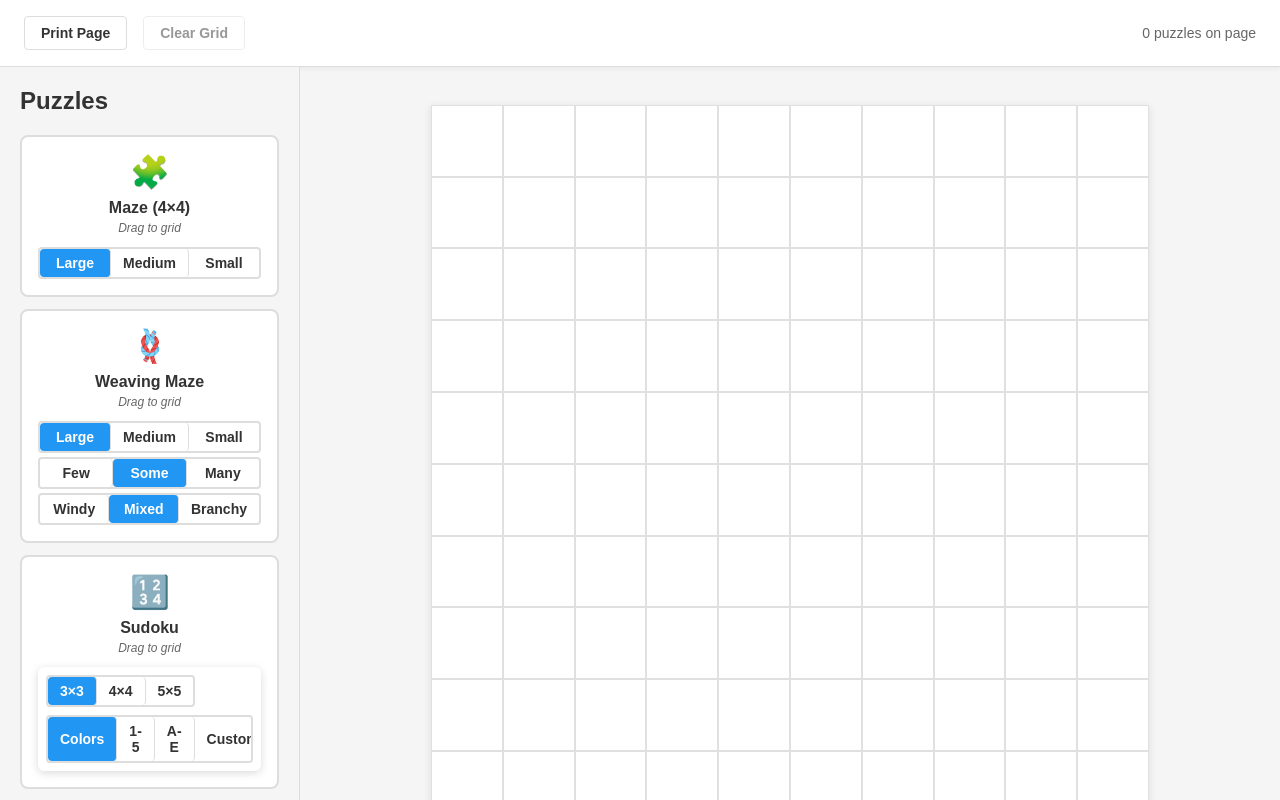
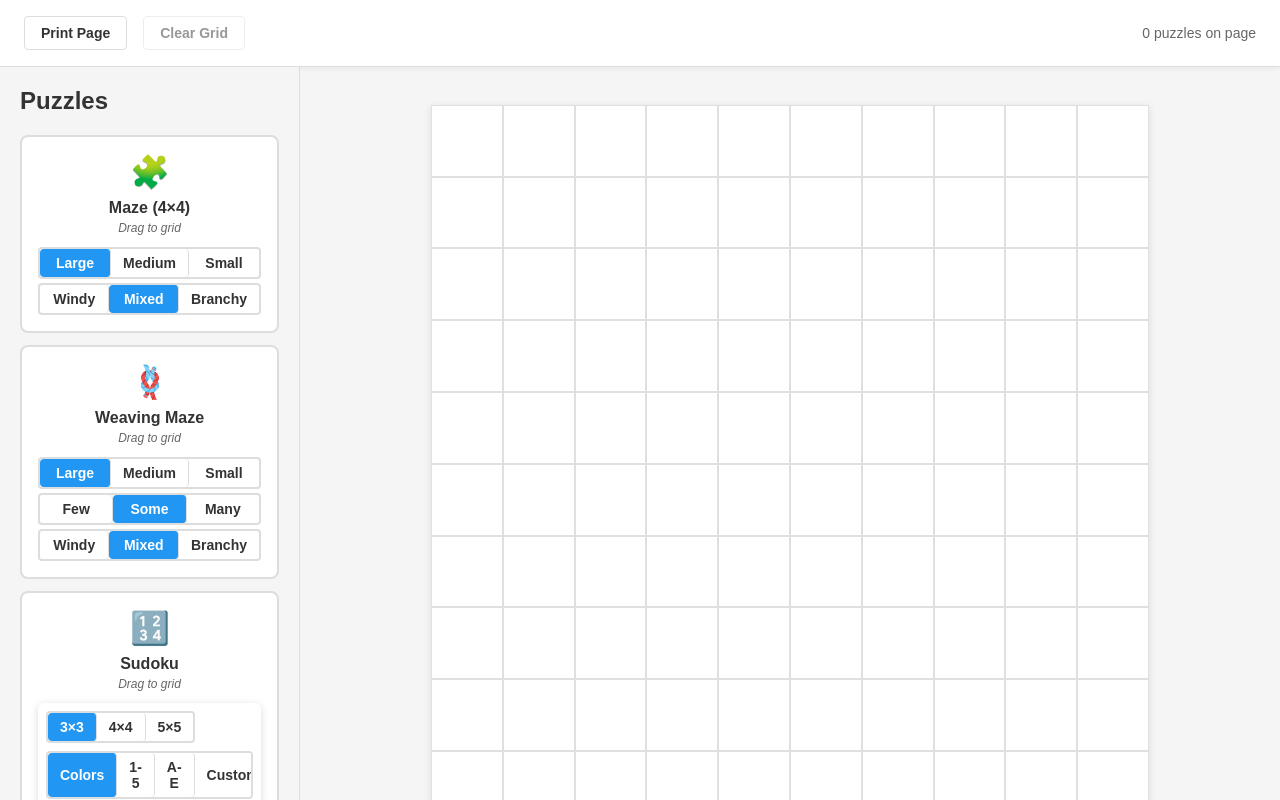
Before and after one commit to dslh/puzzle-page, a React (Vite) app: page / in a window 1280 px wide. Built offline with nearby package versions, Linux system fonts and the light colour scheme; a web font is replaced by a local one.

Commit message:
feat: Add branchiness configuration to Maze puzzle

```diff
--- a/src/components/puzzles/Maze/MazeConfigBar.module.css
+++ b/src/components/puzzles/Maze/MazeConfigBar.module.css
@@ -1,3 +1,9 @@
+.configContainer {
+  display: flex;
+  flex-direction: column;
+  gap: 4px;
+}
+
 .buttonBar {
   display: flex;
   border: 2px solid #ddd;
--- a/src/components/puzzles/Maze/MazeConfigBar.tsx
+++ b/src/components/puzzles/Maze/MazeConfigBar.tsx
@@ -8,13 +8,15 @@ interface MazeConfigBarProps {
 
 export default function MazeConfigBar({ value, onChange }: MazeConfigBarProps) {
   const ratio = value.cellSizeRatio;
+  const branchiness = value.branchiness;
 
   return (
+    <div className={styles.configContainer}>
       <div className={styles.buttonBar}>
         <button
           type="button"
           className={`${styles.button} ${ratio === 2 ? styles.selected : ''}`}
-        onClick={() => onChange({ cellSizeRatio: 2 })}
+          onClick={() => onChange({ ...value, cellSizeRatio: 2 })}
           title="Larger cells (easier)"
         >
           Large
@@ -22,7 +24,7 @@ export default function MazeConfigBar({ value, onChange }: MazeConfigBarProps) {
         <button
           type="button"
           className={`${styles.button} ${ratio === 3 ? styles.selected : ''}`}
-        onClick={() => onChange({ cellSizeRatio: 3 })}
+          onClick={() => onChange({ ...value, cellSizeRatio: 3 })}
           title="Medium cells"
         >
           Medium
@@ -30,11 +32,38 @@ export default function MazeConfigBar({ value, onChange }: MazeConfigBarProps) {
         <button
           type="button"
           className={`${styles.button} ${ratio === 4 ? styles.selected : ''}`}
-        onClick={() => onChange({ cellSizeRatio: 4 })}
+          onClick={() => onChange({ ...value, cellSizeRatio: 4 })}
           title="Smaller cells (harder)"
         >
           Small
         </button>
       </div>
+      <div className={styles.buttonBar}>
+        <button
+          type="button"
+          className={`${styles.button} ${branchiness === 'low' ? styles.selected : ''}`}
+          onClick={() => onChange({ ...value, branchiness: 'low' })}
+          title="Long corridors, few branches"
+        >
+          Windy
+        </button>
+        <button
+          type="button"
+          className={`${styles.button} ${branchiness === 'medium' ? styles.selected : ''}`}
+          onClick={() => onChange({ ...value, branchiness: 'medium' })}
+          title="Balanced corridors and branches"
+        >
+          Mixed
+        </button>
+        <button
+          type="button"
+          className={`${styles.button} ${branchiness === 'high' ? styles.selected : ''}`}
+          onClick={() => onChange({ ...value, branchiness: 'high' })}
+          title="Many branches, shorter corridors"
+        >
+          Branchy
+        </button>
+      </div>
+    </div>
   );
 }
--- a/src/components/puzzles/Maze/definition.ts
+++ b/src/components/puzzles/Maze/definition.ts
@@ -13,6 +13,7 @@ export const puzzleDefinition: PuzzleDefinition<MazeConfig> = {
   defaultHeight: 4,
   defaultConfig: {
     cellSizeRatio: 2,
+    branchiness: 'medium',
   },
   resizable: {
     width: true,
--- a/src/components/puzzles/Maze/generator.ts
+++ b/src/components/puzzles/Maze/generator.ts
@@ -18,6 +18,8 @@ export interface Maze {
   end: { x: number; y: number };
 }
 
+export type Branchiness = 'low' | 'medium' | 'high';
+
 /**
  * Simple seeded random number generator
  */
@@ -34,16 +36,35 @@ class SeededRandom {
   }
 }
 
+function getBranchProbability(branchiness: Branchiness): number {
+  switch (branchiness) {
+    case 'low':
+      return 0.0; // Pure DFS - long corridors
+    case 'medium':
+      return 0.3; // Mix of corridors and branches
+    case 'high':
+      return 0.6; // More branches, shorter corridors
+  }
+}
+
 /**
- * Generate a maze using recursive backtracking algorithm
+ * Generate a maze using the Growing Tree algorithm.
+ * The 'branchiness' parameter controls the branching factor.
+ * - 'low': Recursive backtracker (long corridors)
+ * - 'medium': Mix of backtracker and random walk
+ * - 'high': Prim's algorithm (many short branches)
+ *
  * Suitable for 4-5 year olds (small, simple mazes)
  */
 export function generateMaze(
   width: number = 6,
   height: number = 6,
-  seed?: number
+  seed?: number,
+  branchiness: Branchiness = 'medium'
 ): Maze {
   const random = seed ? new SeededRandom(seed) : null;
+  const branchProbability = getBranchProbability(branchiness);
+
   // Initialize grid with all walls
   const grid: Cell[][] = [];
   for (let y = 0; y < height; y++) {
@@ -58,20 +79,25 @@ export function generateMaze(
     }
   }
 
-  // Recursive backtracking to carve paths
+  // Use Growing Tree algorithm to carve paths
   const stack: Cell[] = [];
   const startCell = grid[0][0];
   startCell.visited = true;
   stack.push(startCell);
 
   while (stack.length > 0) {
-    const current = stack[stack.length - 1];
+    const randomValue = random ? random.next() : Math.random();
+    const index =
+      randomValue < branchProbability
+        ? Math.floor((random ? random.next() : Math.random()) * stack.length)
+        : stack.length - 1;
+    const current = stack[index];
     const neighbors = getUnvisitedNeighbors(current, grid, width, height);
 
     if (neighbors.length > 0) {
       // Choose random unvisited neighbor
-      const randomValue = random ? random.next() : Math.random();
-      const next = neighbors[Math.floor(randomValue * neighbors.length)];
+      const nextRandomValue = random ? random.next() : Math.random();
+      const next = neighbors[Math.floor(nextRandomValue * neighbors.length)];
 
       // Remove wall between current and next
       removeWall(current, next);
@@ -79,7 +105,8 @@ export function generateMaze(
       next.visited = true;
       stack.push(next);
     } else {
-      stack.pop();
+      // No unvisited neighbors, remove this cell from the stack
+      stack.splice(index, 1);
     }
   }
 
--- a/src/components/puzzles/Maze/index.tsx
+++ b/src/components/puzzles/Maze/index.tsx
@@ -5,6 +5,7 @@ import styles from './Maze.module.css';
 
 export interface MazeConfig {
   cellSizeRatio: 2 | 3 | 4;
+  branchiness: 'low' | 'medium' | 'high';
 }
 
 interface MazeTheme {
@@ -71,13 +72,14 @@ function getMazeDimensions(gridWidth: number, gridHeight: number, ratio: number)
 
 export default function Maze({ gridWidth = 4, gridHeight = 4, seed = 0, config }: PuzzleProps<MazeConfig>) {
   const ratio = config?.cellSizeRatio ?? 2;
+  const branchiness = config?.branchiness ?? 'medium';
 
   // Convert grid cells to maze cells
   const { width, height } = getMazeDimensions(gridWidth, gridHeight, ratio);
 
   const maze: MazeType = useMemo(() => {
-    return generateMaze(width, height, seed);
-  }, [width, height, seed]);
+    return generateMaze(width, height, seed, branchiness);
+  }, [width, height, seed, branchiness]);
 
   const theme = useMemo(() => {
     const themeIndex = Math.floor(seededRandom(seed + 12345) * MAZE_THEMES.length);
```
Lines whose indentation alone changed are shown as unchanged.
